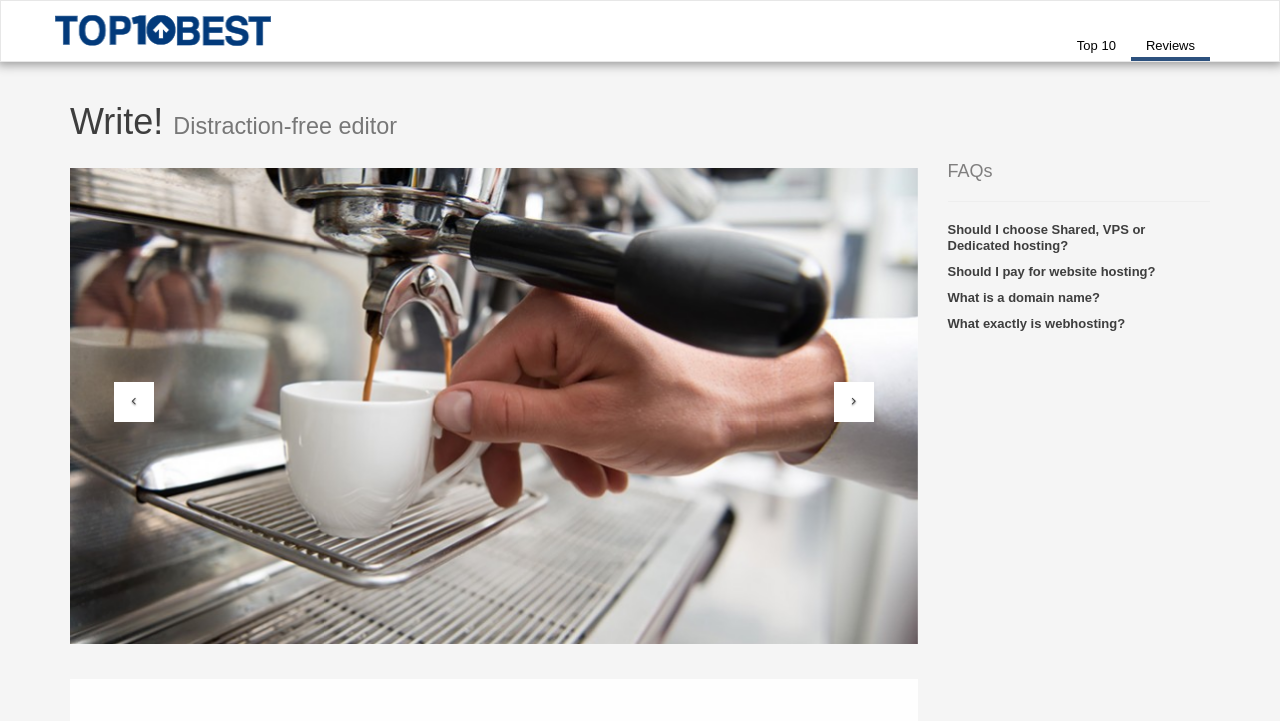
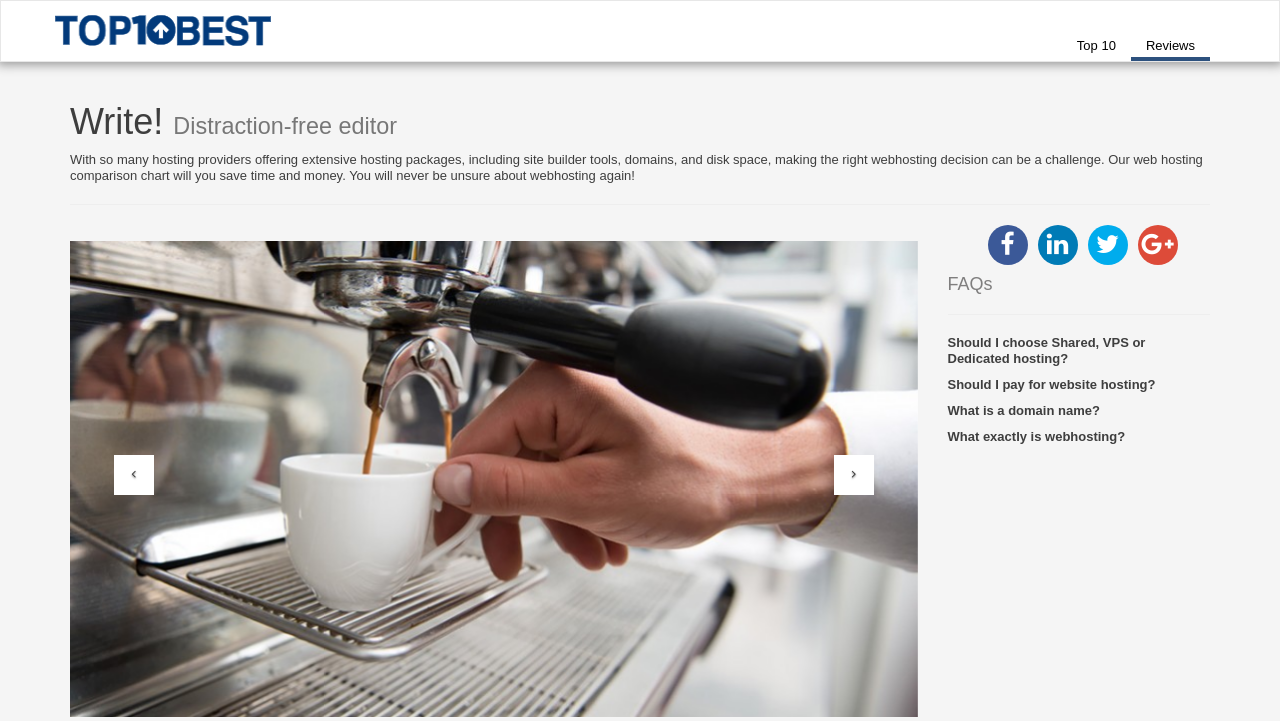
Before and after one commit to yaroslav-rybiak/appsrating, a plain HTML site: page reviews.html in a window 1280 px wide. Shown: the top 721 px of the page. Drawn offline with Linux system fonts and the light colour scheme; a script that the page names is missing.

Commit message:
social icons

```diff
--- a/css/style.css
+++ b/css/style.css
@@ -219,3 +219,46 @@ footer {
     margin-top: 35px;
     padding: 35px 25px 25px 25px;
 }
+
+/* Social icons beginning */
+.social > ul {
+    overflow: auto;
+}
+
+.social > ul li {
+    list-style-type: none;
+    float: left;
+}
+
+.social > ul li a i {
+    color: #fff;
+    width: 40px;
+    height: 40px;
+    border-radius: 20px;
+    font-size: 25px;
+    text-align: center;
+    margin-right: 10px;
+    padding-top: 15%;
+}
+
+.fa-facebook {
+    background:#3b5998
+}
+
+.fa-linkedin {
+    background:#007bb6
+}
+.fa-twitter {
+    background:#00aced
+}
+.fa-google-plus {
+    background:#dd4b39
+}
+
+.social > ul li a i {
+    transition: all 0.2s ease-in-out;
+}
+ul li a i:hover {
+    opacity: .7;
+}
+/* Social icons ending */
--- a/reviews.html
+++ b/reviews.html
@@ -36,6 +36,8 @@
     <div class="row">
         <div class="col-sm-12">
             <h1>Write! <small>Distraction-free editor</small></h1>
+            <p>With so many hosting providers offering extensive hosting packages, including site builder tools, domains, and disk space, making the right webhosting decision can be a challenge. Our web hosting comparison chart will you save time and money. You will never be unsure about webhosting again!</p>
+            <hr>
         </div>
     </div>
     <div class="row">
@@ -119,6 +121,16 @@
             </div>
         </div>
         <div class="col-sm-12 col-md-3">
+
+            <div class="social">
+                <ul>
+                    <li><a href="http://facebook.com/"><i class="fa fa-facebook"></i></a></li>
+                    <li><a href="http://linkedin.com/"><i class="fa fa-linkedin"></i></a></li>
+                    <li><a href="http://twitter.com/"><i class="fa fa-twitter"></i></a></li>
+                    <li><a href="http://plus.google.com/"><i class="fa fa-google-plus"></i> </a></li>
+                </ul>
+            </div>
+
             <h4 class="gray">FAQs</h4>
             <hr>
             <p class="collapsible-link bold" data-toggle="collapse" href="#collapseFirst">
```
Also changed, not shown: index.html (+10 -0 lines).
